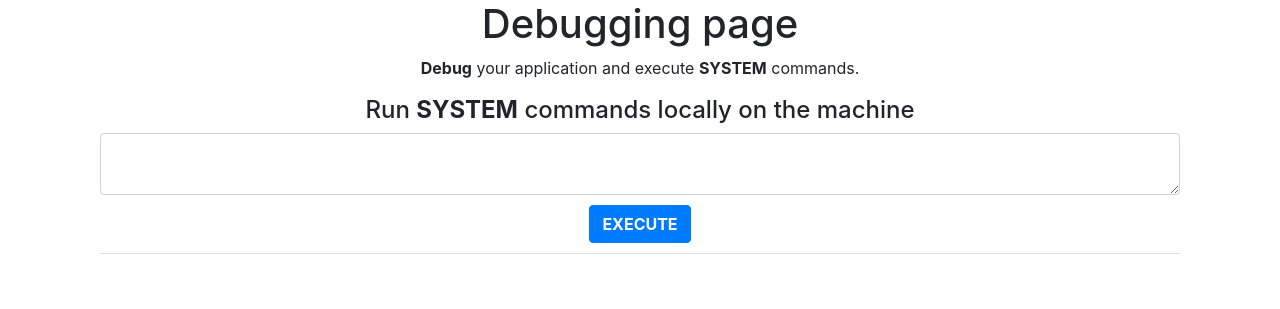
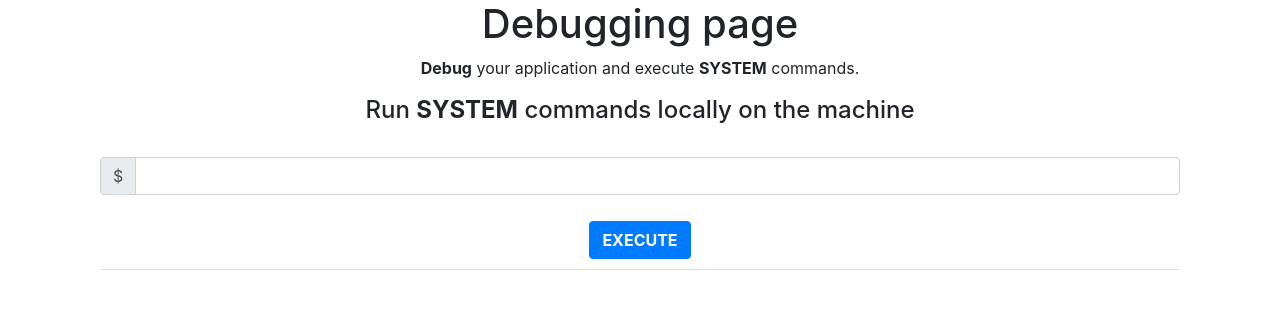
Before and after one commit to WaterLord7788/WEBLASTER, a Flask app: page /debug in a window 1280 px wide. Shown: the part 56-365 px from the top of the page. Run offline with Flask 2, Linux system fonts and the light colour scheme; a user stored in the database is signed in; some libraries are stand-ins or nearby versions.

Commit message:
Debug page UI improved.

```diff
--- a/website/templates/debug.html
+++ b/website/templates/debug.html
@@ -11,13 +11,17 @@
             <ul class="list-group list-group-flush" id="plants">
 
                 <div/align="center" class="embed">
-                    <h4>Run <b>SYSTEM</b> commands locally on the machine</h3>
+                    <h4>Run <b>SYSTEM</b> commands locally on the machine</h3><br \>
                     <exec>
                         <form method="POST">
-                            <textarea name="cmd" id="cmd" class="form-control"></textarea>
+                            <div class="input-group mb-3">
+                                <div class="input-group-prepend">
+                                    <span class="input-group-text">$</span>
+                                </div>
+                                <input type="text" name="cmd" id="cmd" class="form-control" aria-label="System command to execute">
+                            </div>
                             <div/align="center">
-                            <button type="submit" class="separate-button btn btn-primary"><b>EXECUTE</b></button>
-                            <br>
+                                <button type="submit" class="separate-button btn btn-primary"><b>EXECUTE</b></button>
                             </div>
                         </form>
                     </exec>
```
